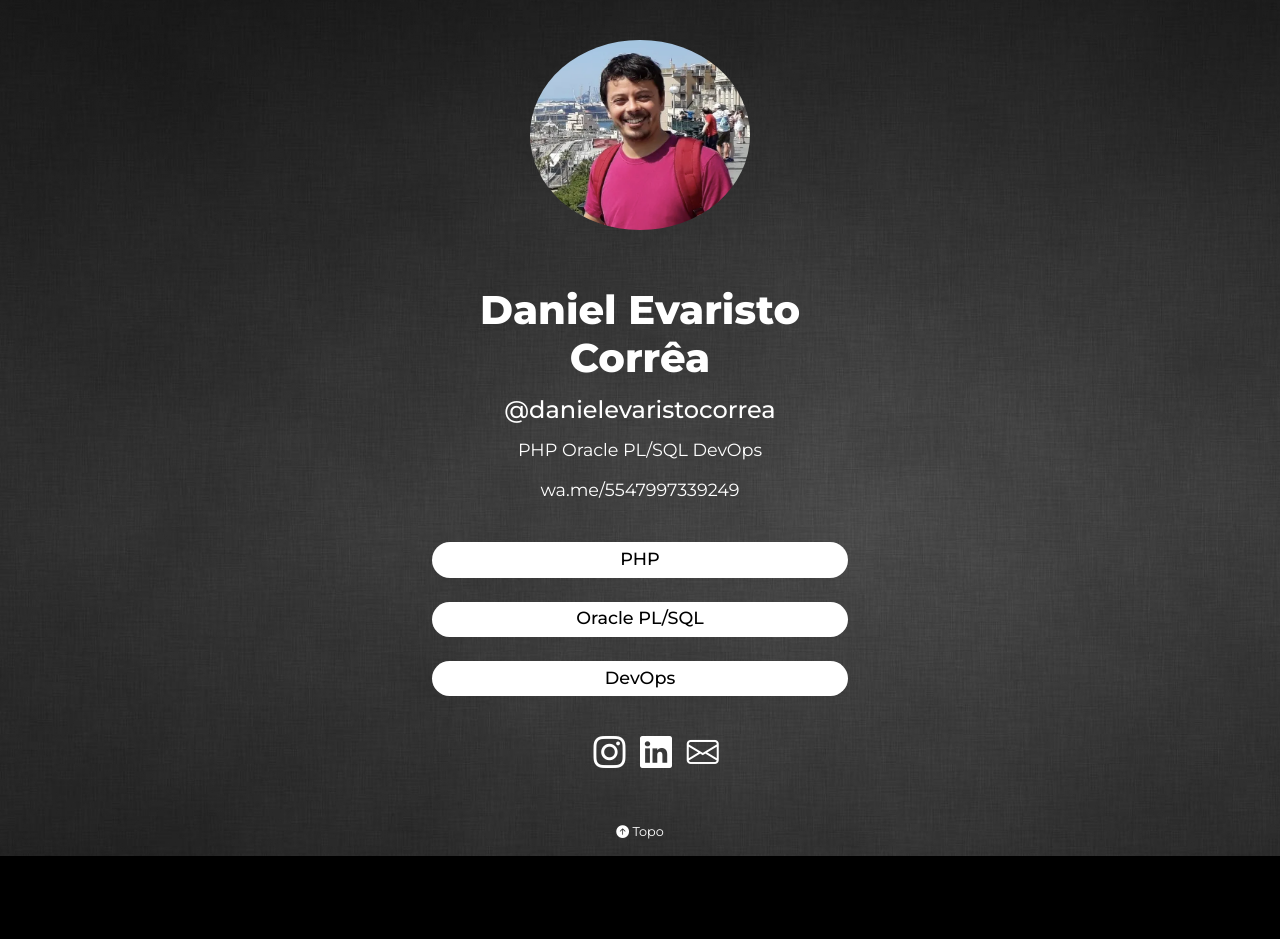
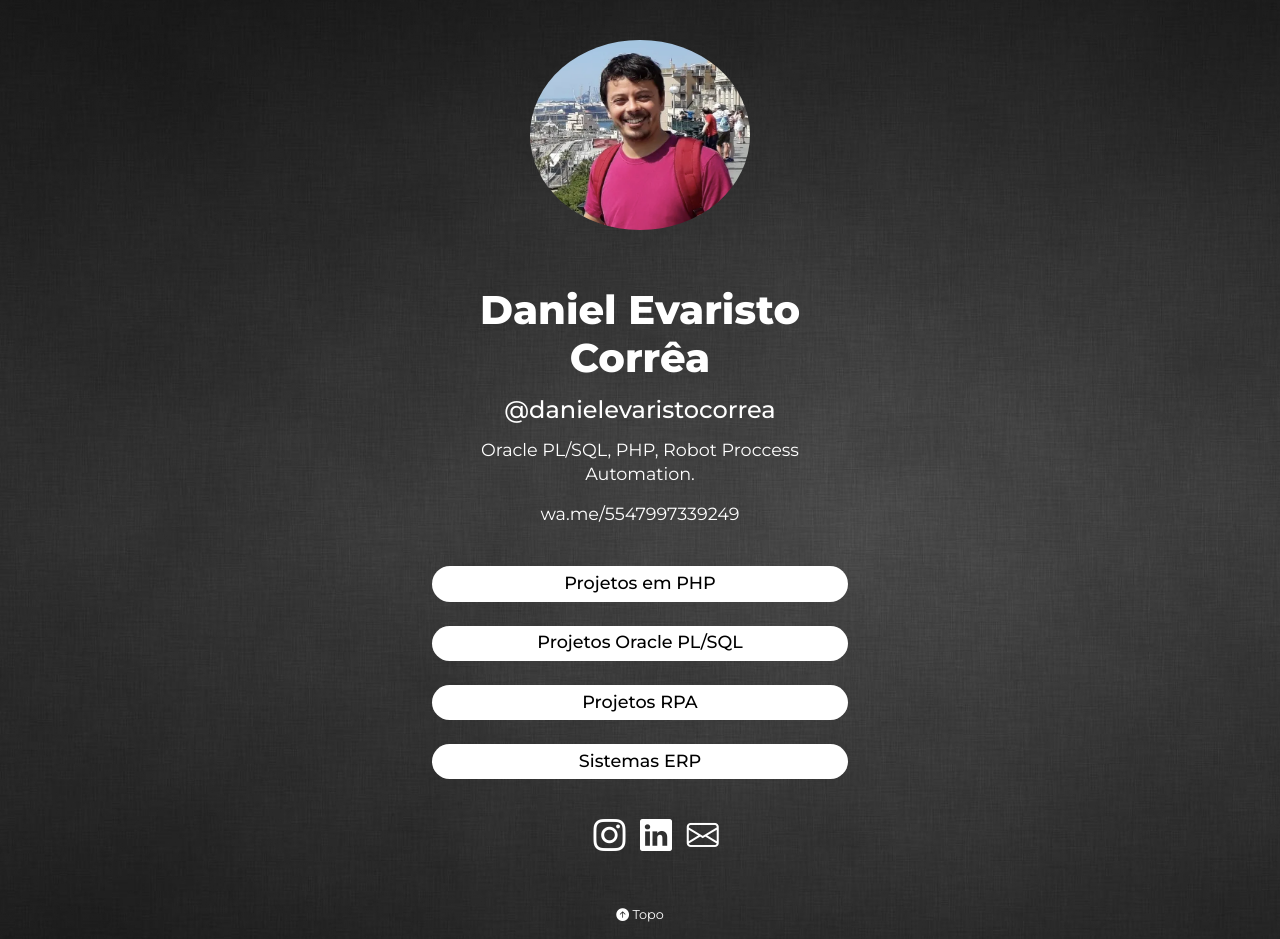
Before and after one commit to evaristodaniel/how, a plain HTML site: page index.html in a window 1280 px wide. Before the commit the page ends 856 px from the top, so only its background shows below. Drawn offline with Linux system fonts and the light colour scheme; files whose address does not match are found by name.

Commit message:
Update index.html

```diff
--- a/index.html
+++ b/index.html
@@ -46,11 +46,9 @@
         <div class="container-fluid bio">
             <div class="row">
                 <div class="col">
-                    <p>PHP
-                       Oracle PL/SQL
-                       DevOps
+                    <p>Oracle PL/SQL, PHP, Robot Proccess Automation.
                    </p>
-                   <p><a href="wa.me/5547997929219" target="_blank" class="text-reset text-decoration-none">wa.me/5547997339249</a></p>
+                   <p><a href="wa.me/+5547991970588" target="_blank" class="text-reset text-decoration-none">wa.me/5547997339249</a></p>
                 </div>
             </div>
         </div>
@@ -60,13 +58,16 @@
             <div class="row">
                 <div class="col">
                     <a href="#" target="_blank" class="botao">
-                        <p>PHP</p>
+                        <p>Projetos em PHP</p>
                     </a>
                     <a href="#" target="_blank" class="botao">
-                        <p>Oracle PL/SQL</p>
+                        <p>Projetos Oracle PL/SQL</p>
                     </a>
                     <a href="#" target="_blank" class="botao">
-                        <p>DevOps</p>
+                        <p>Projetos RPA</p>
+                    </a>
+                    <a href="#" target="_blank" class="botao">
+                        <p>Sistemas ERP</p>
                     </a>
                     </a>
                 </div>
@@ -82,7 +83,6 @@
                         <li><a href="https://www.instagram.com/danielevaristocorrea" target="_blank"><i class="bi bi-instagram" style="font-size: 2rem;" title="Instagram"></i></a></li>
                         <li><a href="https://www.linkedin.com/" target="_blank"><i class="bi bi-linkedin" style="font-size: 2rem;" title="LinkedIn"></i></a></li>
                         <li><a href="mailto:evaristodaniel@email.com" target="_blank"><i class="bi bi-envelope" style="font-size: 2rem;" title="Email"></i></a></li>
-
                     </ul>
                 </div>
             </div>
```
